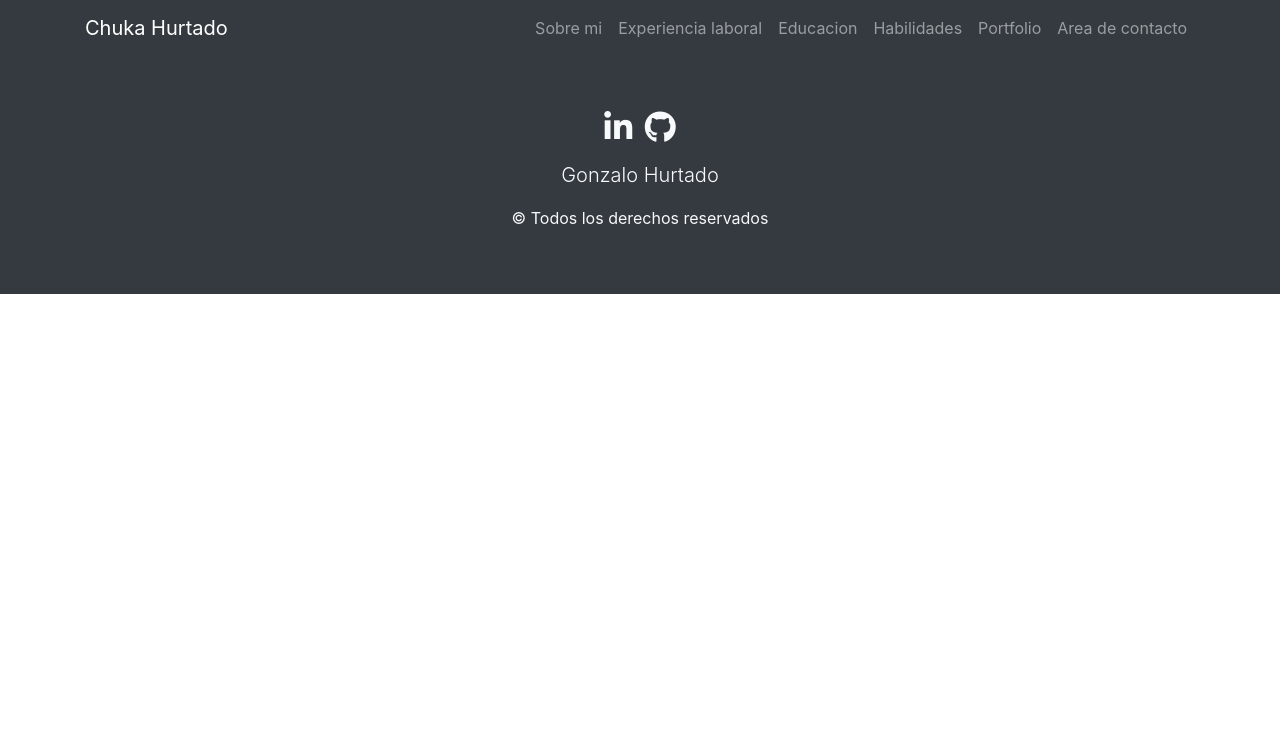
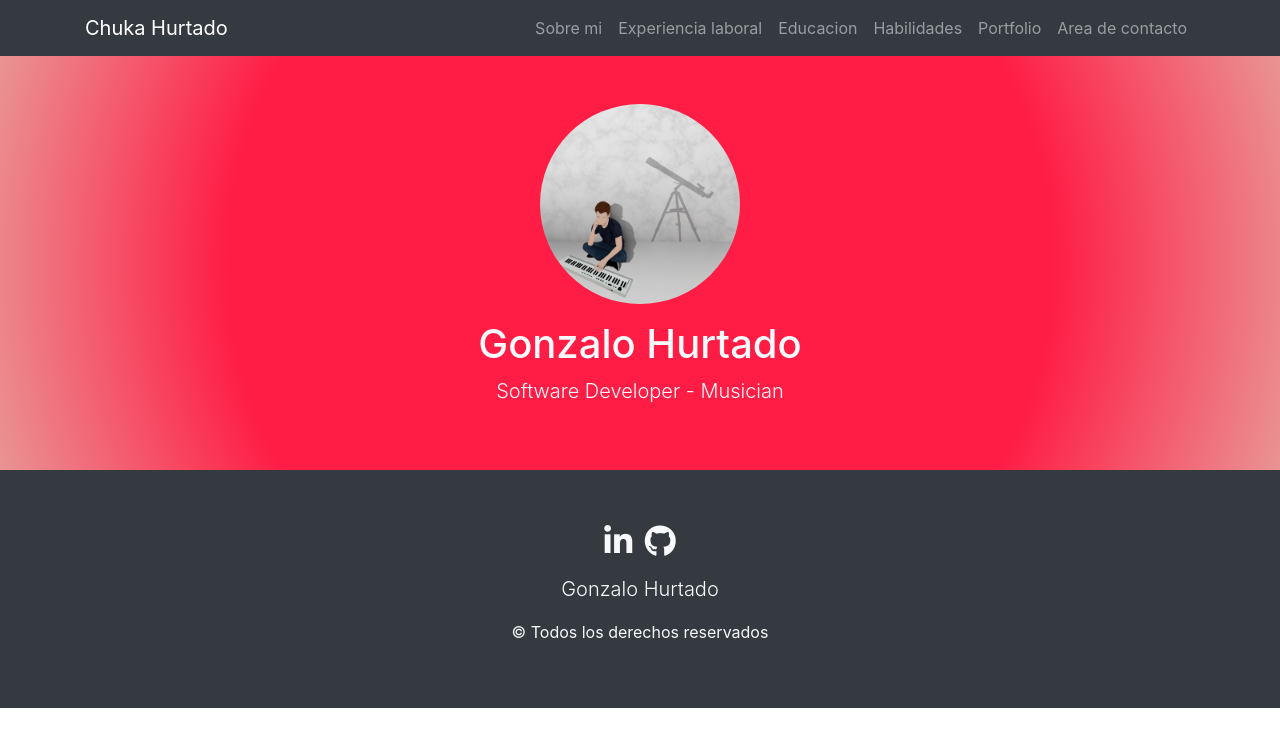
Before and after one commit to chukahurtado/chukahurtado.github.io, a plain HTML site: page index.html in a window 1280 px wide. Drawn offline with Linux system fonts and the light colour scheme.

Commit message:
agregue la imagen de avatar nombre y puesto al encabezado

```diff
--- a/css/style.css
+++ b/css/style.css
@@ -0,0 +1,9 @@
+.fondo {
+    background: rgb(255, 28, 69);
+    background: radial-gradient(circle, rgba(255, 28, 69, 1) 61%, rgba(233, 148, 148, 1) 100%);
+}
+
+.avatar {
+    width: 200px;
+    border-radius: 50%;
+}
--- a/index.html
+++ b/index.html
@@ -48,7 +48,13 @@
         </nav>
 
     </header>
-    <main></main>
+    <main>
+        <section class="text-center text-light py-5 fondo">
+            <img class="avatar mb-3" src="./img/fotoPerfil.png" alt="foto de perfil">
+            <h1>Gonzalo Hurtado</h1>
+            <p class="lead">Software Developer - Musician</p>
+        </section>
+    </main>
     <footer class="bg-dark text-light text-center py-5">
         <a class="text-light mr-2 fa-2x" target="_blank" href="https://ar.linkedin.com/"><i class="fab fa-linkedin-in"></i></a>
         <a class="text-light fa-2x" target="_blank" href=""><i class="fab fa-github"></i></a>
```
Also changed, not shown: img/fotoPerfil.png (added).
